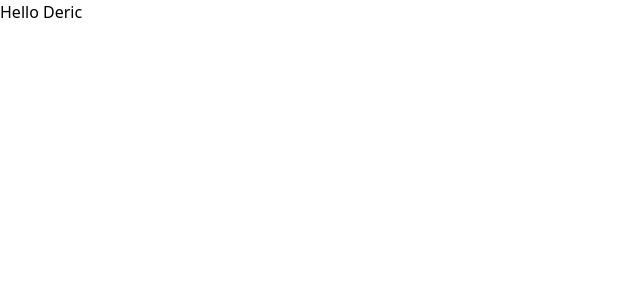
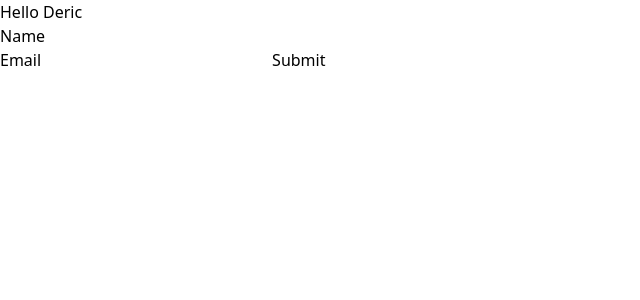
Before and after one commit to muhammadderic/hello-ts-next, a Next.js app: page / in a window 1280 px wide. Shown: the top 300 px of the page, without its empty margins (0-640 px from the left). Built offline with nearby package versions, Linux system fonts and the light colour scheme.

Commit message:
Create a form with register and handle submit with useForm

```diff
--- a/src/app/page.tsx
+++ b/src/app/page.tsx
@@ -1,5 +1,10 @@
+import FormOne from "@/components/Form";
+
 export default function Home() {
   return (
-    <h1>Hello Deric</h1>
+    <div>
+      <h1>Hello Deric</h1>
+      <FormOne />
+    </div>
   );
 }
--- /dev/null
+++ b/src/components/Form.tsx
@@ -0,0 +1,52 @@
+"use client"
+
+import { useForm, SubmitHandler } from "react-hook-form"
+
+// Define the shape of the form
+interface FormOneInputs {
+  name: string;
+  email: string;
+}
+
+const FormOne = () => {
+  const { register, handleSubmit } = useForm<FormOneInputs>();
+
+  // Define the submit handler type
+  const onSubmit: SubmitHandler<FormOneInputs> = (data) => {
+    console.log(data);
+  }
+
+  return (
+    <form onSubmit={handleSubmit(onSubmit)}>
+      {/* Name Field */}
+      <div>
+        <label htmlFor="name">Name</label>
+        <input
+          id="name"
+          {...register('name', { required: 'Name is required' })}
+        />
+      </div>
+
+      {/* Email Field */}
+      <label htmlFor="email">Email</label>
+      <input
+        id="email"
+        type="email"
+        {...register('email', {
+          required: 'Email is required',
+          pattern: {
+            value: /^[a-zA-Z0-9_.+-]+@[a-zA-Z0-9-]+\.[a-zA-Z0-9-.]+$/,
+            message: 'Enter a valid email',
+          },
+        })}
+      />
+
+      {/* Submit Button */}
+      <button type="submit">Submit</button>
+
+      {/* Reset Button */}
+    </form>
+  )
+}
+
+export default FormOne
```
Also changed, not shown: package.json (+5 -4 lines), 1 other file (tests, documents, lock files or other folders).
